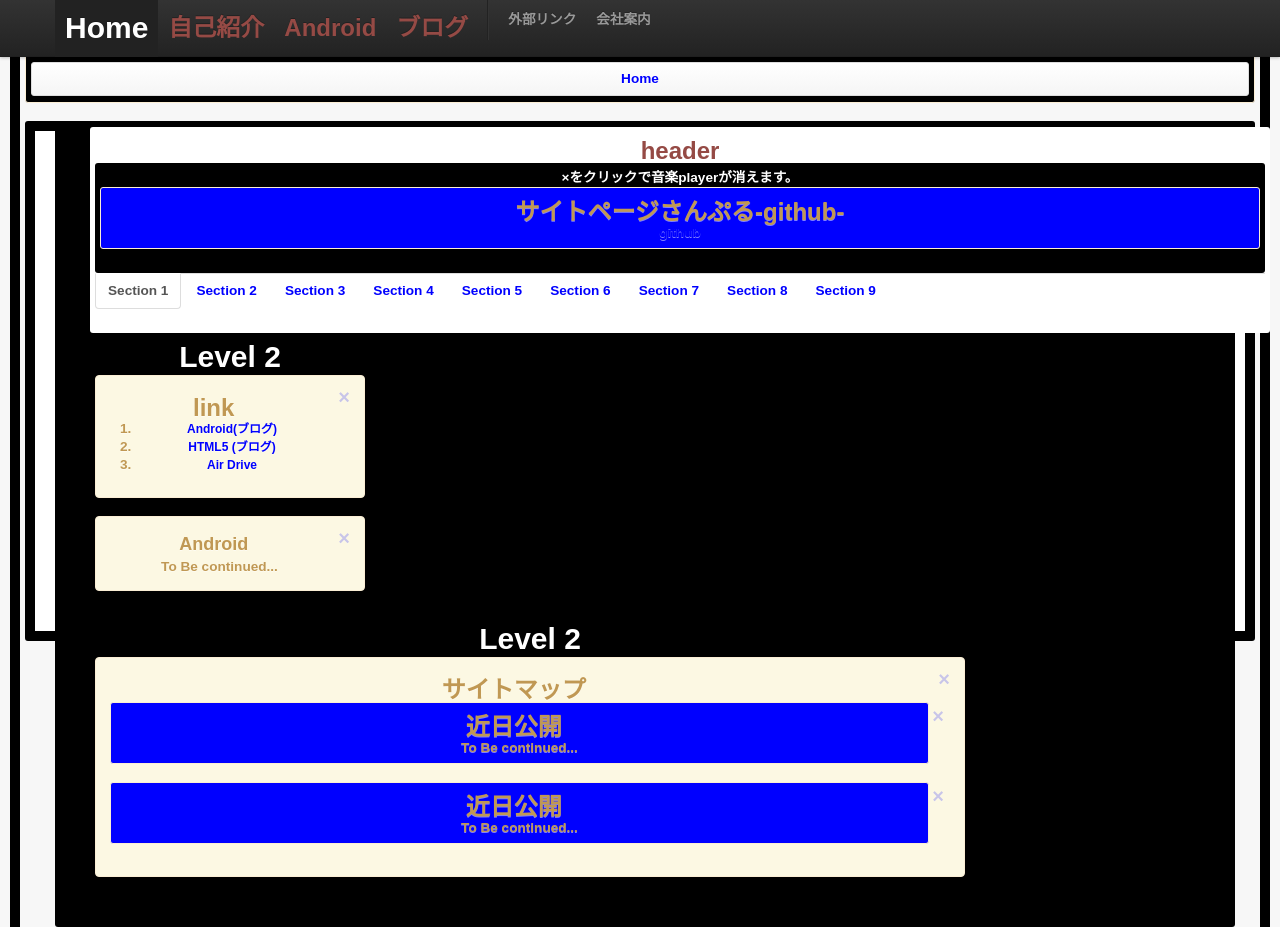
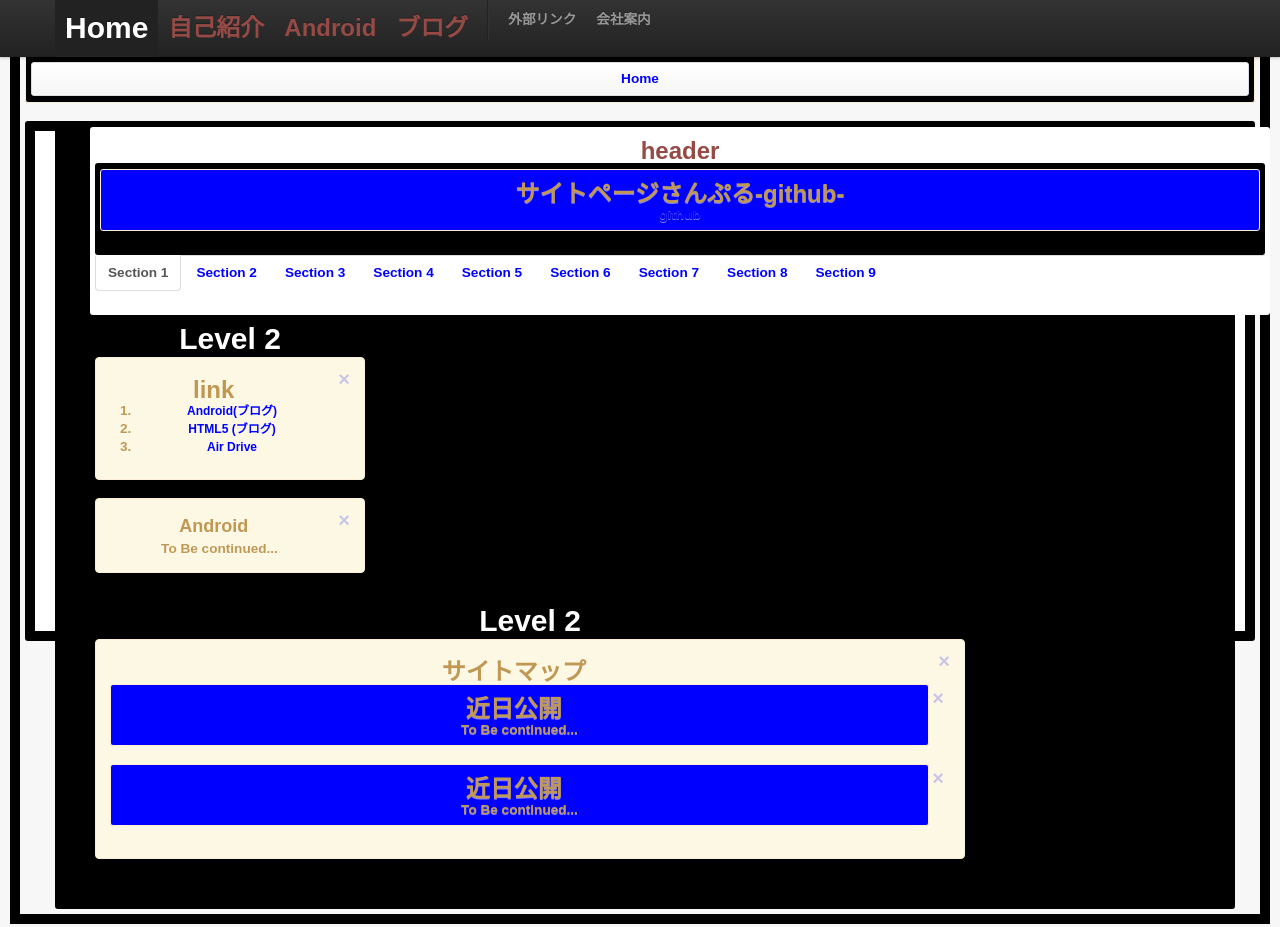
Before and after one commit to jack-low/testHTML, a plain HTML site: page index.html in a window 1280 px wide. Shown: the top 927 px of the page. Drawn offline with Linux system fonts and the light colour scheme.

Commit message:
更新2012/07/07

```diff
--- a/index.html
+++ b/index.html
@@ -73,7 +73,6 @@
 
         <div class="tab-content">
           <div class="tab-pane back active" id="news01">
-          ×をクリックで音楽playerが消えます。
             <div class="alert alert-block backb">
                <h2 class="alert-heading">サイトページさんぷる-github-</h2>
                 <a  href="https://github.com/jack-low/testHTML.git">github</a>
```
